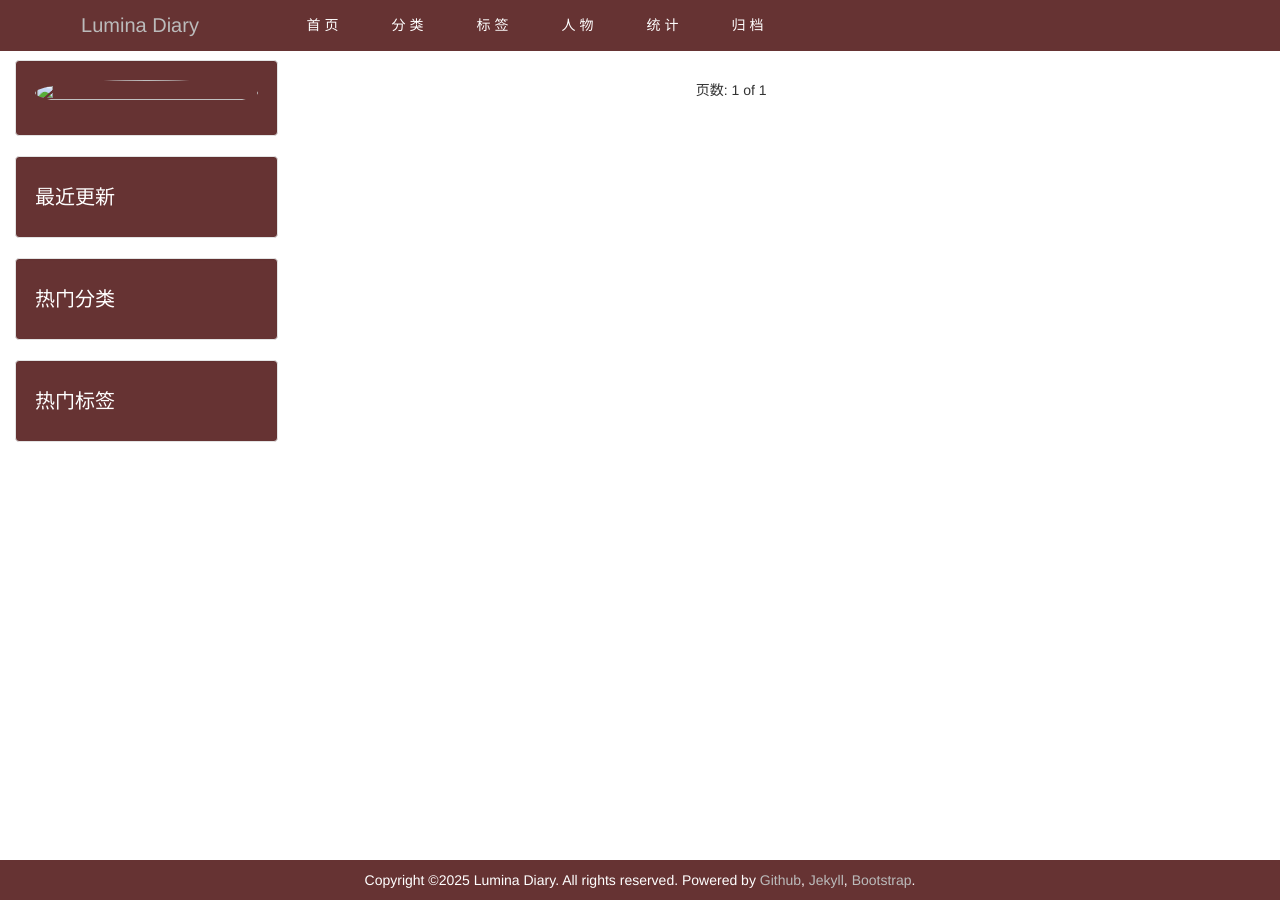
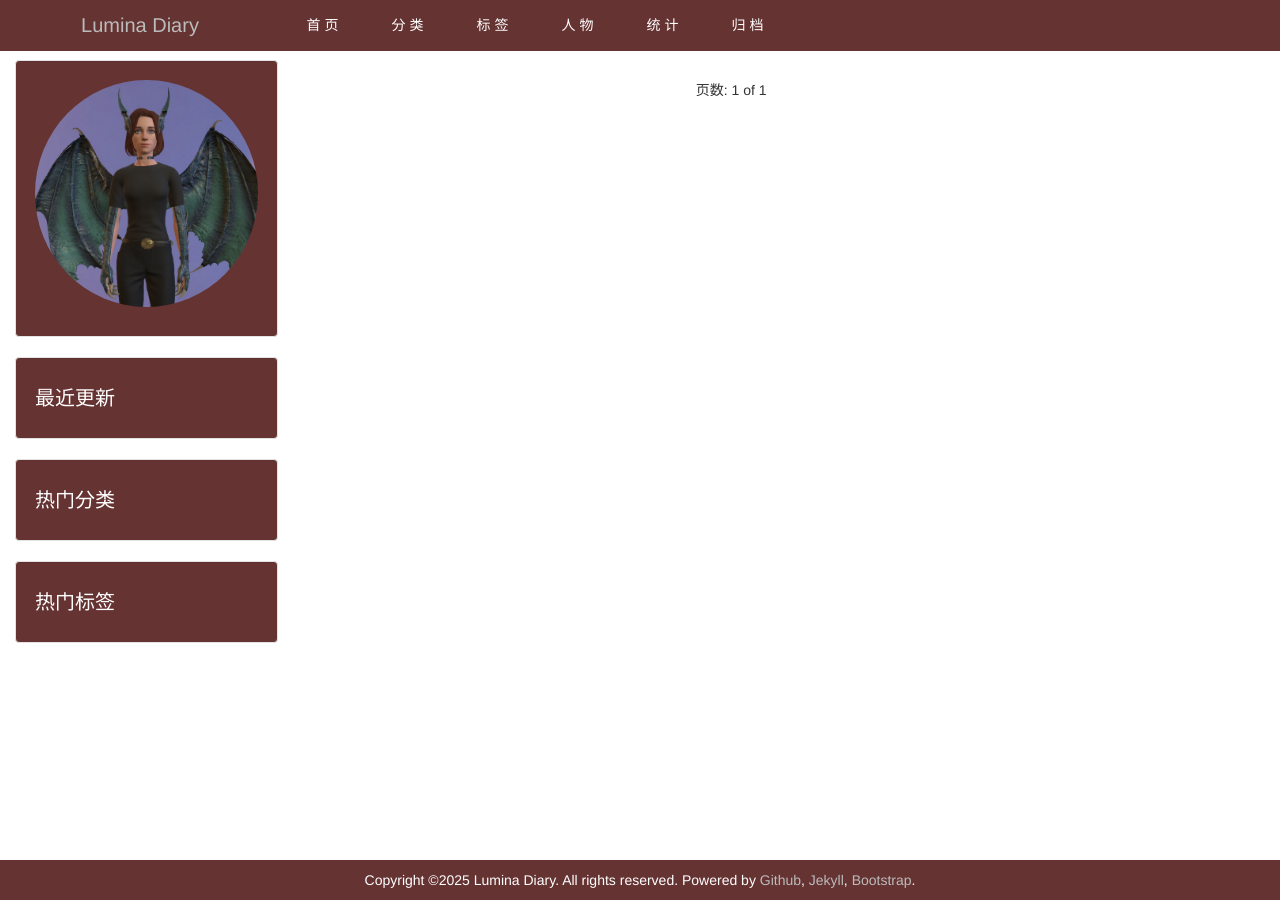
Before and after one commit to junesirius/Replika, a Jekyll site: the page built from index.html, in a window 1280 px wide. Built offline with Jekyll 4.4.1, drawn with Linux system fonts in a browser that asks for light colours; the list of posts is cut into pages by our own code.

Commit message:
Fix favicon path

```diff
--- a/_includes/header.html
+++ b/_includes/header.html
@@ -4,7 +4,7 @@
 <head>
     <meta charset="UTF-8">
     <title>{{ page.title }} | {{ site.name }}</title>
-	<link rel="icon" href="{{ site.baseurl }}/assets/media/favicon.jpg">
+	<link rel="icon" href="{{ site.baseurl }}/assets/image/favicon.jpg">
     <meta name="viewport" content="width=device-width, initial-scale=1.0">
     <script src="{{ site.baseurl }}/assets/js/jquery.min.js"></script>
     <script src="{{ site.baseurl }}/assets/js/bootstrap.min.js"></script>
--- a/_includes/sidebar.html
+++ b/_includes/sidebar.html
@@ -2,7 +2,7 @@
 <div class="sidebar well">
     <header class="sidebar-header" role="banner">
         <a href="{{ site.baseurl }}/index">
-            <img src="{{ site.baseurl }}/assets/media/favicon.jpg" class="img-circle" height="100%" width="100%" />
+            <img src="{{ site.baseurl }}/assets/image/favicon.jpg" class="img-circle" height="100%" width="100%" />
         </a>
     </header>
     <div class="description-style">
```
